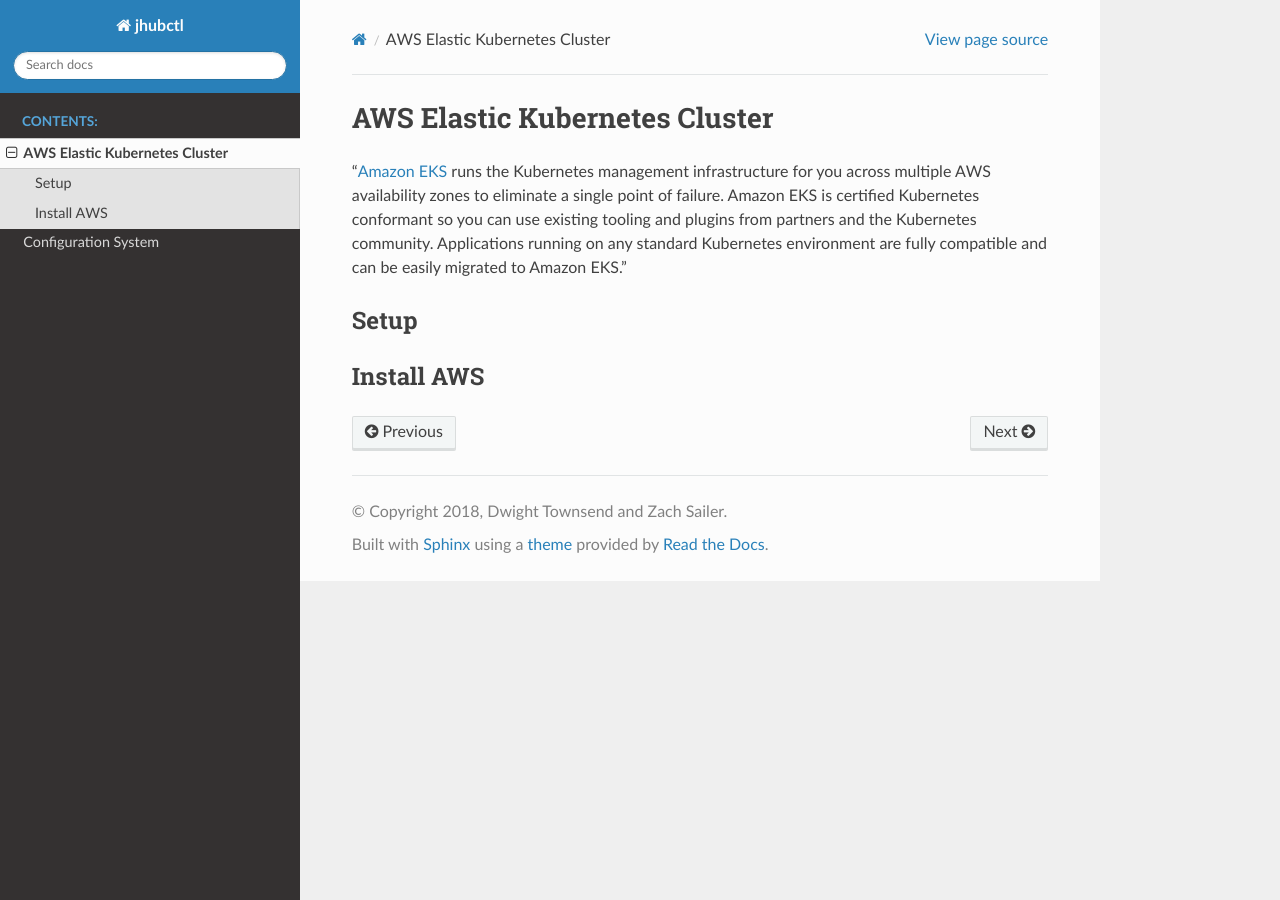
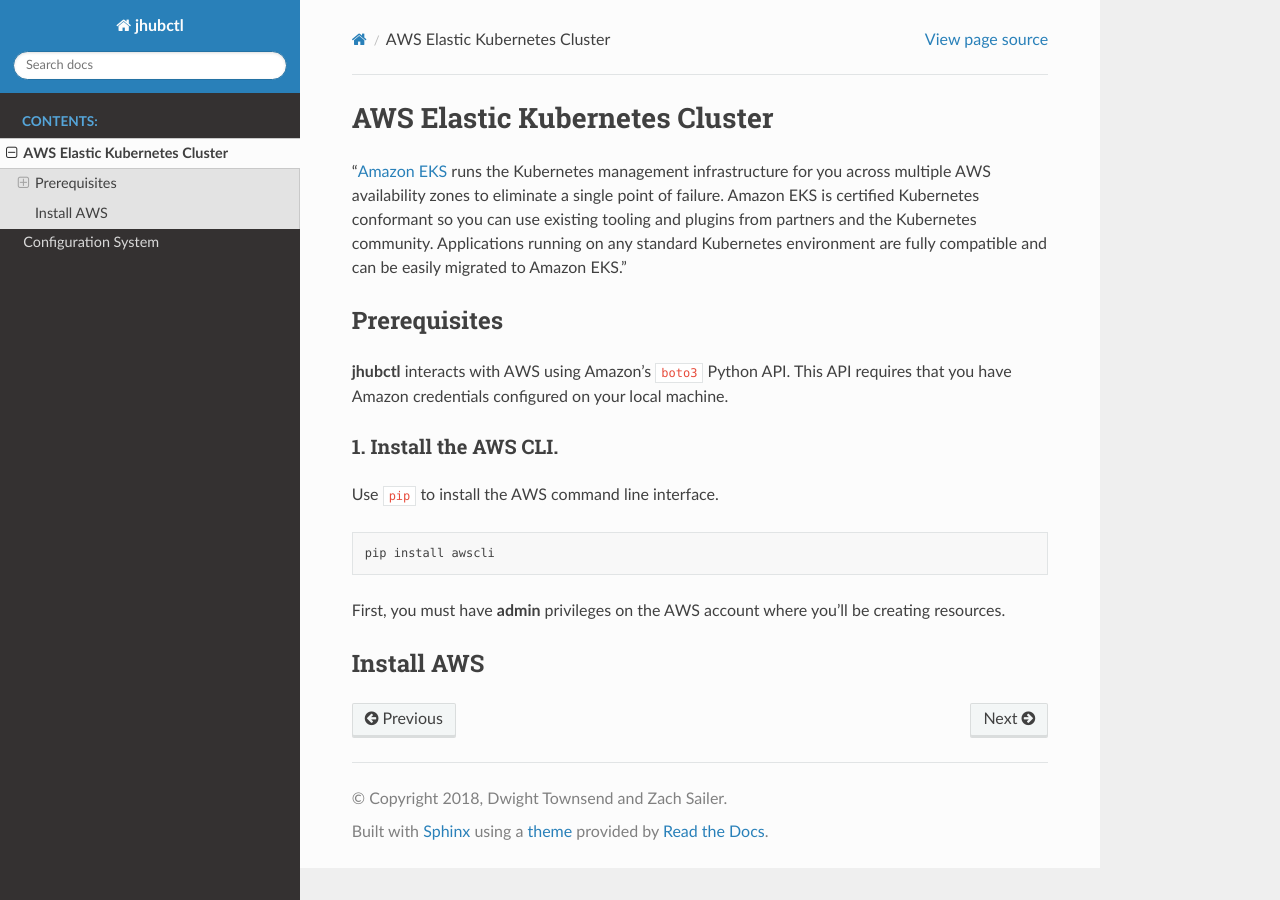
Before and after one commit to awstown/jhubctl, a Sphinx documentation site: the page built from docs/_sources/eks.rst, in a window 1280 px wide. Built offline with Sphinx 7.4.7 and the Read the Docs theme 2.0.0, drawn with Linux system fonts in a browser that asks for light colours.

```diff
--- a/docs/_sources/eks.rst
+++ b/docs/_sources/eks.rst
@@ -5,8 +5,23 @@ AWS Elastic Kubernetes Cluster
 
 .. _`Amazon EKS`: https://aws.amazon.com/eks/
 
-Setup
------
+Prerequisites
+-------------
+
+**jhubctl** interacts with AWS using Amazon's ``boto3`` Python API. This API requires that you have Amazon credentials configured on your local machine.
+
+1. Install the AWS CLI.
+~~~~~~~~~~~~~~~~~~~~~~~
+
+Use ``pip`` to install the AWS command line interface.
+
+.. code-block:: bash
+
+    pip install awscli
+
+
+First, you must have **admin** privileges on the AWS account where you'll be creating resources.
+
 
 Install AWS
 -----------
--- a/setup.py
+++ b/setup.py
@@ -28,12 +28,9 @@ REQUIRED = [
     "jinja2",
 ]
 
-# Setup kube directory.
-
-
 setup(
     name=NAME,
-    version="0.1",
+    version="0.0.1",
     description=DESCRIPTION,
     author=AUTHOR,
     author_email=EMAIL,
```
Also changed, not shown: README.md (+34 -10 lines), docs/index.rst (+7 -2 lines), 2 other files.
